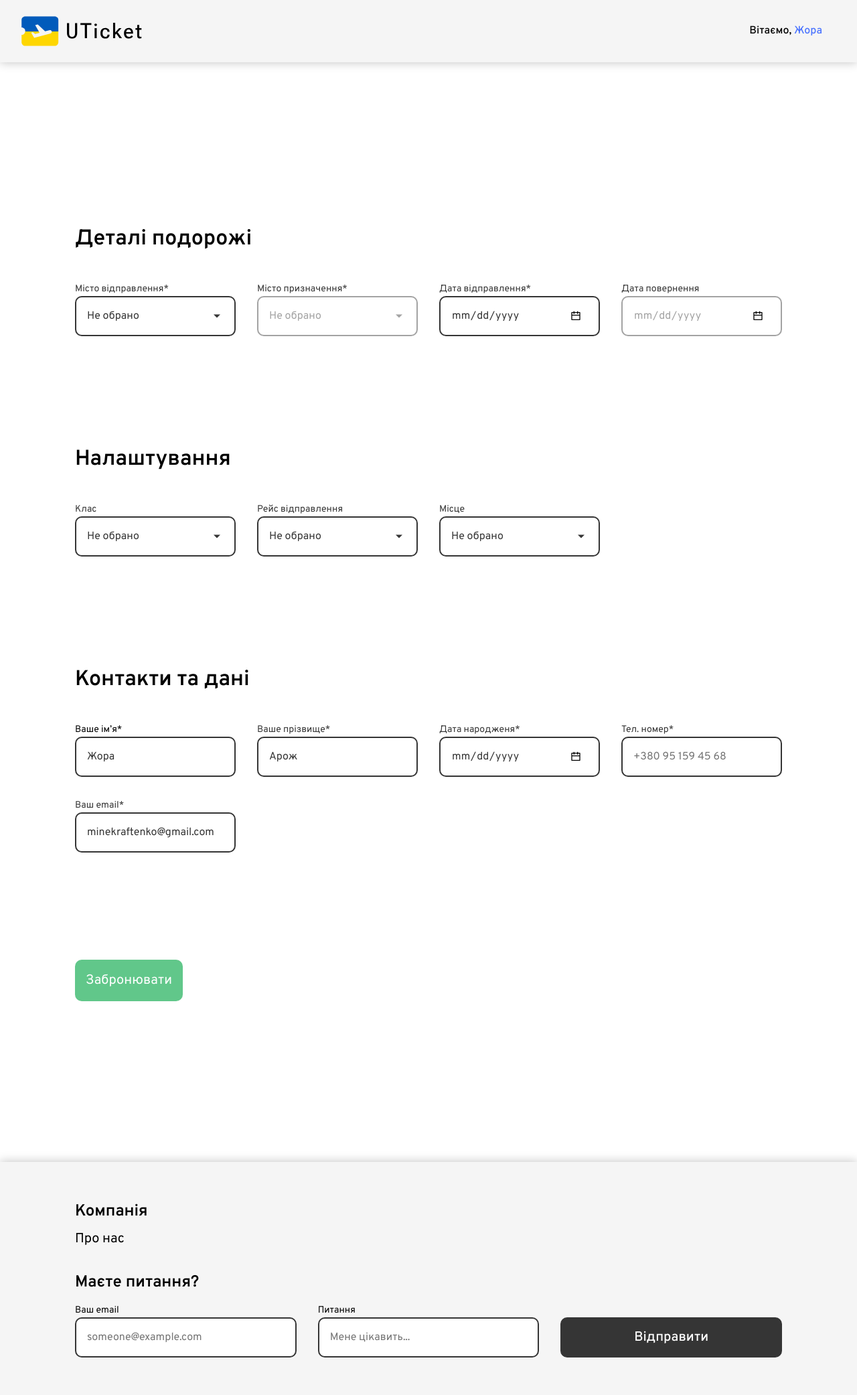
After one commit to heorh-hlv/Diploma_UTicket, a Django app: page /choose_booking/booking/train/roundtrip/ in a window 1280 px wide. The commit adds this page. Shown: the whole page at 67% size. Run offline with Django 5.2, Linux system fonts and the light colour scheme; a user stored in the database is signed in.

Commit message:
Added Train Oneway/Roundtrip and Plane Oneway/Roundtrip Color for buttons

```diff
--- a/Code/Diploma_UTicket/UTicket/templates/base.html
+++ b/Code/Diploma_UTicket/UTicket/templates/base.html
@@ -5,9 +5,9 @@
    {% load static %}
    <meta charset="UTF-8">
    <meta name="viewport" content="width=device-width, initial-scale=1.0">
-   <link rel="stylesheet" href="static/css/styles.css">
+   <link rel="stylesheet" href="{% static 'css/styles.css' %}">
    <link href="https://cdn.jsdelivr.net/npm/remixicon@3.5.0/fonts/remixicon.css" rel="stylesheet">
-   <link rel="shortcut icon" href="static/imgs/favicon.ico" type="image/x-icon">
+   <link rel="shortcut icon" href="{% static 'imgs/favicon.ico' %}" type="image/x-icon">
    <title>{% block title %}UTicket - Головна{% endblock %}</title>
 </head>
 
@@ -17,7 +17,7 @@
       <div class="header__container flex">
          <div class="header__logo">
             <a href="{% url 'index' %}">
-               <img src="static/imgs/logo.svg" alt="">
+               <img src="{% static 'imgs/logo.svg' %}" alt="">
             </a>
          </div>
          <nav class="header__menu">
@@ -98,7 +98,7 @@
    </footer>
 
    <!-- scripts -->
-   <script src="static/js/main.js"></script>
+   <script src="{% static 'js/main.js' %}"></script>
 </body>
 
 </html>
--- a/Code/Diploma_UTicket/UTicket/templates/booking_train.html
+++ b/Code/Diploma_UTicket/UTicket/templates/booking_train.html
@@ -1,6 +1,6 @@
 {% extends 'base.html' %}
 {% block content %}
-
+{% load static %}
 <!-- ============  BOOKING  ============== -->
 <section class="booking section">
    <form action="" class="booking__form form" method="post">
@@ -168,5 +168,5 @@
 </section>
 
 <!-- scripts -->
-<script src="static/js/forms.js"></script>
+<script src="{% static 'js/forms.js' %}"></script>
 {% endblock %}
--- /dev/null
+++ b/Code/Diploma_UTicket/UTicket/templates/booking_train_roundtrip.html
@@ -0,0 +1,172 @@
+{% extends 'base.html' %}
+{% block content %}
+{% load static %}
+<!-- ============  BOOKING  ============== -->
+<section class="booking section">
+   <form action="" class="booking__form form" method="post">
+      {% csrf_token %}
+      <!-- Travel details chapter -->
+      <div class="form-chapter">
+         <h1 class="chapter__title">
+            Деталі подорожі
+         </h1>
+         <div class="chapter__fields grid grid-template-columns-4">
+            <div class="field chapter__field grid-field" tabindex="-1">
+               <p class="field-title">Місто відправлення*</p>
+               <div class="chapter__input wrapper-dropdown input__container">
+                  <input type="text" class="hidden" id="city-of-departure" name="city_of_departure">
+                  <span class="selected-display">Не обрано</span>
+                  <i class="ri-arrow-down-s-fill arrow"></i>
+                  <ul class="dropdown">
+                     <li class="dropdown-item">Київ</li>
+                     <li class="dropdown-item">Дніпро</li>
+                     <li class="dropdown-item">Харків</li>
+                     <li class="dropdown-item">Львів</li>
+                  </ul>
+               </div>
+               <p class="chapter__field-error error hidden">Це поле має бути заповнене.</p>
+            </div>
+            <div class="field chapter__field grid-field" tabindex="-1">
+               <p class="field-title">Місто призначення*</p>
+               <div class="chapter__input wrapper-dropdown input__container">
+                  <input type="text" class="hidden" id="city-destination" name="city_destination">
+                  <span class="selected-display" id="destination">Не обрано</span>
+                  <i class="ri-arrow-down-s-fill arrow"></i>
+                  <ul class="dropdown">
+                     <li class="dropdown-item">Київ</li>
+                     <li class="dropdown-item">Дніпро</li>
+                     <li class="dropdown-item">Харків</li>
+                     <li class="dropdown-item">Львів</li>
+                  </ul>
+               </div>
+               <p class="chapter__field-error error hidden">Це поле має бути заповнене.</p>
+            </div>
+            <div class="field chapter__field grid-field" tabindex="-1">
+               <p class="field-title">Дата відправлення*</p>
+               <div class="chapter__field__input-with-icon">
+                  <input type="date" class="chapter__input input__container input-date" id="departure_date"
+                     min="1900-12-31" name="departure_date">
+               </div>
+               <p class="chapter__field-error error hidden">Це поле має бути заповнене.</p>
+            </div>
+            <div class="field chapter__field grid-field" tabindex="-1">
+               <p class="field-title">Дата повернення</p>
+               <div class="chapter__field__input-with-icon">
+                  <input type="date" class="chapter__input input__container input-date" id="return_date"
+                     min="1900-12-31" name="return_date">
+               </div>
+            </div>
+            <!--<div class="field chapter__field grid-field" tabindex="-1">
+               <p class="field-title">Кількість пасажирів (макс. 10)</p>
+               <div class="chapter__field__input-with-icon">
+                  <input type="text" class="chapter__input input__container"  id="amount-of-passengers" min="1" max="10"
+                     value="1" name="amount_of_passengers">
+               </div>
+               <p class="chapter__field-error error hidden">Це поле має бути заповнене.</p>
+            </div> -->
+         </div>
+      </div>
+
+      <!-- Travel settings chapter -->
+      <div class="form-chapter">
+         <h1 class="chapter__title">
+            Налаштування
+         </h1>
+         <div class="chapter__fields grid grid-template-columns-4">
+            <div class="field chapter__field grid-field" tabindex="-1">
+               <p class="field-title">Клас</p>
+               <div class="chapter__input wrapper-dropdown input__container">
+                  <input type="text" class="hidden" id="plane-class" name="plane_class">
+                  <span class="selected-display">Не обрано</span>
+                  <i class="ri-arrow-down-s-fill arrow"></i>
+                  <ul class="dropdown">
+                     <li class="dropdown-item">Стандарт</li>
+                     <li class="dropdown-item">Бізнес</li>
+                     <li class="dropdown-item">Люкс</li>
+                  </ul>
+               </div>
+            </div>
+            <div class="field chapter__field grid-field" tabindex="-1">
+               <p class="field-title">Рейс відправлення</p>
+               <div class="chapter__input wrapper-dropdown input__container">
+                  <input type="text" class="hidden" id="flight-departure" name="flight_departure">
+                  <span class="selected-display">Не обрано</span>
+                  <i class="ri-arrow-down-s-fill arrow"></i>
+                  <ul class="dropdown">
+                     <li class="dropdown-item">18:00</li>
+                     <li class="dropdown-item">19:00</li>
+                     <li class="dropdown-item">20:00</li>
+                  </ul>
+               </div>
+            </div>
+            <div class="field chapter__field grid-field" tabindex="-1">
+               <p class="field-title">Місце</p>
+               <div class="chapter__input wrapper-dropdown input__container">
+                  <input type="text" class="hidden" id="plane-place" name="plane_place">
+                  <span class="selected-display">Не обрано</span>
+                  <i class="ri-arrow-down-s-fill arrow"></i>
+                  <ul class="dropdown">
+                     <li class="dropdown-item">У вікна</li>
+                     <li class="dropdown-item">У прохода</li>
+                     <li class="dropdown-item">Без побажань</li>
+                  </ul>
+               </div>
+            </div>
+
+         </div>
+      </div>
+
+      <!-- Contacts and data about client chapter -->
+      <div class="form-chapter">
+         <h1 class="chapter__title">
+            Контакти та дані
+         </h1>
+         <div class="chapter__fields grid grid-template-columns-4">
+            <div class="field chapter__field grid-field" tabindex="-1">
+                <p class="field__title">Ваше ім’я*</p>
+                <input type="text" class="chapter__input input__container" placeholder="Ім'я" name="first_name"
+                       value="{{ request.user.first_name }}">
+                <p class="chapter__field-error error hidden">Це поле має бути заповнене.</p>
+            </div>
+
+            <div class="field chapter__field grid-field" tabindex="-1">
+                <p class="field-title">Ваше прізвище*</p>
+                <input type="text" class="chapter__input input__container" placeholder="Прізвище" name="second_name"
+                       value="{{ request.user.last_name }}">
+                <p class="chapter__field-error error hidden">Це поле має бути заповнене.</p>
+            </div>
+
+            <div class="field chapter__field grid-field" tabindex="-1">
+                <p class="field-title">Дата народженя*</p>
+                <div class="log-form__input-with-icon">
+                    <input type="date" class="chapter__input input__container input-date input-birthday"
+                           id="date-of-birth" name="date_of_birth"
+                           value="{{ request.user.date_of_birth }}">
+                </div>
+                <p class="chapter__field-error error hidden">Це поле має бути заповнене.</p>
+            </div>
+
+            <div class="field chapter__field grid-field" tabindex="-1">
+                <p class="field-title">Тел. номер*</p>
+                <input type="tel" class="chapter__input input__container" placeholder="+380 95 159 45 68"
+                       pattern="(\+380|0)[0-9]{9}" name="phone_number">
+                <p class="chapter__field-error error hidden">Це поле має бути заповнене.</p>
+            </div>
+
+            <div class="field chapter__field grid-field" tabindex="-1">
+                <p class="field-title">Ваш email*</p>
+                <input type="email" class="chapter__input input__container" placeholder="Email" id="email"
+                       name="email" value="{{ request.user.email }}">
+                <p class="chapter__field-error error hidden">Це поле має бути заповнене.</p>
+            </div>
+         </div>
+      </div>
+      <button class="form__submit button-fill button-green input__container" type="submit">
+         Забронювати
+      </button>
+   </form>
+</section>
+
+<!-- scripts -->
+<script src="{% static 'js/forms.js' %}"></script>
+{% endblock %}
--- a/Code/Diploma_UTicket/UTicket/templates/static/css/styles.css
+++ b/Code/Diploma_UTicket/UTicket/templates/static/css/styles.css
@@ -22,7 +22,14 @@
 
 /*   --clr-purple: #9B59B6;
    --clr-purple-hover: #8E49A4;
-   --clr-purple-active: #7D3B8E;*/
+   --clr-purple-active: #7D3B8E;
+   */
+
+    --clr-yellow: #FFC107; /* Основной желтый цвет */
+    --clr-yellow-hover: #FFB300; /* Цвет при наведении */
+    --clr-yellow-active: #FFA000; /* Цвет при активном состоянии */
+
+
 
    --clr-text-white: #fff;
    --clr-text-black: #000;
--- a/Code/Diploma_UTicket/UTicket/templates/static/js/forms.js
+++ b/Code/Diploma_UTicket/UTicket/templates/static/js/forms.js
@@ -160,10 +160,32 @@ if (dropdownDepartureCity && dropdownDestinationCity) {
    }
 }
 
-//? validate dates
+////? validate dates
+const returnDateInput = document.getElementById('return_date')
 const departureDateInput = document.getElementById('departure_date')
+if (returnDateInput) {
+    if (departureDateInput) {
+        departureDateInput.value = '';
+        returnDateInput.value = '';
+        var chosenDepartureDate = '';
 
+        //? disable returnDateInput  before departure date is chosen
+        returnDateInput.classList.add('disable');
 
+        //? set the minimum departure date to current date
+        departureDateInput.min = new Date().toISOString().split('T')[0];
+        departureDateInput.max = getDateAfterNYearsFromDate(new Date(), 1);
+
+        departureDateInput.addEventListener('change', () => {
+          returnDateInput.classList.remove('disable');
+          returnDateInput.value = '';
+          returnDateInput.min = departureDateInput.value;
+          returnDateInput.max = getDateAfterNYearsFromDate(new Date(departureDateInput.value), 1);;
+        })
+    }
+
+}
+else {
     if (departureDateInput ) {
         departureDateInput.value = '';
         var chosenDepartureDate = '';
@@ -171,10 +193,24 @@ if (departureDateInput ) {
         //? set the minimum departure date to current date
         departureDateInput.min = new Date().toISOString().split('T')[0];
         departureDateInput.max = getDateAfterNYearsFromDate(new Date(), 1);
-
+    }
 }
 
-////? validate dates2
+
+//const departureDateInput = document.getElementById('departure_date')
+//
+//
+//if (departureDateInput ) {
+//   departureDateInput.value = '';
+//   var chosenDepartureDate = '';
+//
+//   //? set the minimum departure date to current date
+//   departureDateInput.min = new Date().toISOString().split('T')[0];
+//   departureDateInput.max = getDateAfterNYearsFromDate(new Date(), 1);
+//
+//}
+
+////? validate dates
 //const departureDateInput = document.getElementById('departure_date')
 //const returnDateInput = document.getElementById('return_date')
 //if (departureDateInput && returnDateInput) {
@@ -182,7 +218,7 @@ if (departureDateInput ) {
 //   returnDateInput.value = '';
 //   var chosenDepartureDate = '';
 //
-//   ? disable returnDateInput  before departure date is chosen
+//   //? disable returnDateInput  before departure date is chosen
 //   returnDateInput.classList.add('disable');
 //
 //   //? set the minimum departure date to current date
--- a/Code/Diploma_UTicket/UTicket/templates/widgets/date_input.html
+++ /dev/null
@@ -1,5 +0,0 @@
-<div class="chapter__field__input-with-icon">
-    <input type="date" class="chapter__input input__container input-date"
-           id="{{ widget.attrs.id }}" name="{{ widget.name }}"
-           min="1900-12-31" value="{{ widget.value|default:'' }}">
-</div>
--- a/Code/Diploma_UTicket/UTicket/urls.py
+++ b/Code/Diploma_UTicket/UTicket/urls.py
@@ -10,10 +10,10 @@ urlpatterns = [
     path("logout", views.logout_view, name="logout_view"),
     path("change_user", views.change_user, name="change_user"),
     path("signup", views.signup, name="signup"),
-    path("booking", views.booking_page, name="booking"),
+    path('choose_booking/booking/<str:transport>/<str:travel_type>/', views.booking, name='booking'),
     path("check_booking", views.check_page, name="check_booking"),
     path("cancel_booking", views.cancel_page, name="cancel_booking"),
     path("choose_booking", views.choose_booking, name="choose_booking"),
-    path("booking_train", views.booking_train, name="booking_train"),
-    #path("booking_plane", views.booking_plane, name="booking_plane"),
+    # path("choose_booking/booking_train", views.booking_train, name="booking_train"),
+    # path("choose_booking/booking_plane", views.booking_plane, name="booking_plane"),
 ]
--- a/Code/Diploma_UTicket/UTicket/views.py
+++ b/Code/Diploma_UTicket/UTicket/views.py
@@ -57,21 +57,28 @@ def booking_train(request):
     return render(request, 'booking_train.html', {'form': form})
 
 
-# @login_required(login_url='login_view')
-# def booking_plane(request):
-#     if request.method == "POST":
-#         form = BookingForm(request.POST)
-#         if form.is_valid():
-#             ticket = form.save(commit=False)
-#             ticket.email = request.user
-#             ticket.save()
-#
-#             send_booking_email(ticket)
-#
-#             return redirect('index')
-#     else:
-#         form = BookingForm()
-#     return render(request, 'booking_plane.html', {'form': form})
+@login_required(login_url='login_view')
+def booking_plane(request):
+    if request.method == "POST":
+        form = BookingForm(request.POST)
+        if form.is_valid():
+            ticket = form.save(commit=False)
+
+            user = NewUser.objects.get(email=request.user.email)
+
+            ticket.email = user
+
+            ticket.save()
+            print("Success")
+            send_booking_email(ticket)
+
+            return redirect('index')
+        else:
+            print("Form is not valid")
+            print(form.errors)
+    else:
+        form = BookingForm()
+    return render(request, 'booking_plane.html', {'form': form})
 
 
 def send_booking_email(ticket):
@@ -87,20 +94,32 @@ def send_booking_email(ticket):
 
 
 @login_required(login_url='login_view')
-def booking_page(request):
+def booking(request, transport, travel_type):
     if request.method == "POST":
         form = BookingForm(request.POST)
         if form.is_valid():
             ticket = form.save(commit=False)
-            ticket.email = request.user
+            user = NewUser.objects.get(email=request.user.email)
+            ticket.email = user
             ticket.save()
-
+            print("Success")
             send_booking_email(ticket)
-
             return redirect('index')
+        else:
+            print("Form is not valid")
+            print(form.errors)
     else:
         form = BookingForm()
-    return render(request, 'booking.html', {'form': form})
+
+    template_name = 'booking_plane.html'  # По умолчанию используется шаблон для самолета
+
+    if transport == 'train':
+        template_name = 'booking_train.html'
+
+    if travel_type == 'roundtrip':
+        template_name = template_name.replace('.html', '_roundtrip.html')
+
+    return render(request, template_name, {'form': form})
 
 
 @login_required(login_url='login_view')
```
Also changed, not shown: other parts of Code/Diploma_UTicket/UTicket/templates/static/css/styles.css (+33 -3 lines), Code/Diploma_UTicket/UTicket/templates/booking_plane_roundtrip.html (added, +172 -0 lines), Code/Diploma_UTicket/UTicket/templates/choose_booking.html (+8 -3 lines), Code/Diploma_UTicket/UTicket/templates/widgets/city_select.html (deleted, +0 -9 lines), Code/Diploma_UTicket/UTicket/templates/widgets/departure_select.html (deleted, +0 -14 lines), Code/Diploma_UTicket/db.sqlite3. Lines whose indentation alone changed are shown as unchanged.
